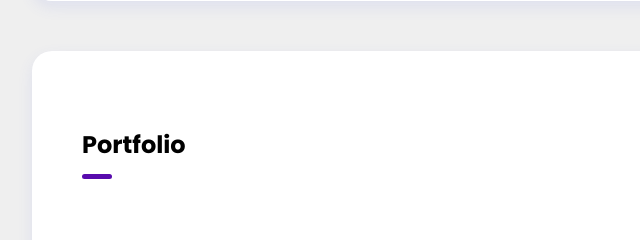
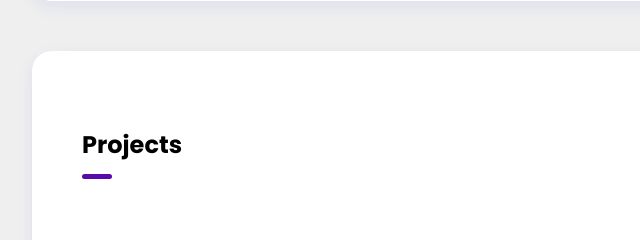
Before and after one commit to oisabela/PortFolio, a plain HTML site: page index.html in a window 1280 px wide. Shown: the part 3486-3726 px from the top of the page, 318-958 px from the left. Drawn offline with nearby package versions, Linux system fonts and the light colour scheme.

Commit message:
Update index.html

```diff
--- a/index.html
+++ b/index.html
@@ -320,7 +320,7 @@
 
 		<!-- section works -->
 		<section id="works" class="shadow-blue white-bg padding">
-			<h3 class="section-title">Portfolio</h3>
+			<h3 class="section-title">Projects</h3>
 			<div class="spacer" data-height="80"></div>
 
 			<!-- portfolio filter (desktop) -->
```
